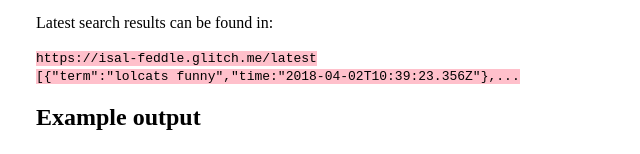
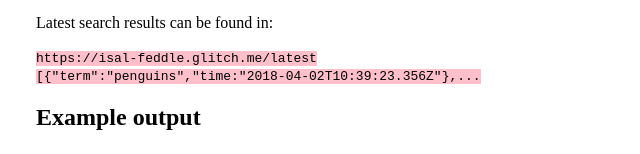
Before and after one commit to Feddle/Image-Search-Abstraction-Layer, a website: page views/index.html in a window 1280 px wide. Shown: the part 219-373 px from the top of the page, without its empty margins (304-944 px from the left). Drawn offline with Linux system fonts and the light colour scheme.

Commit message:
updated description

```diff
--- a/views/index.html
+++ b/views/index.html
@@ -28,7 +28,7 @@
       <p>Latest search results can be found in:</p>
       <code>https://isal-feddle.glitch.me/latest</code>
       <br/>
-      <code>[{"term":"lolcats funny","time:"2018-04-02T10:39:23.356Z"},...</code>
+      <code>[{"term":"penguins","time:"2018-04-02T10:39:23.356Z"},...</code>
       <p></p>
       <h2>Example output</h2>
       <code>[{<br />
```
